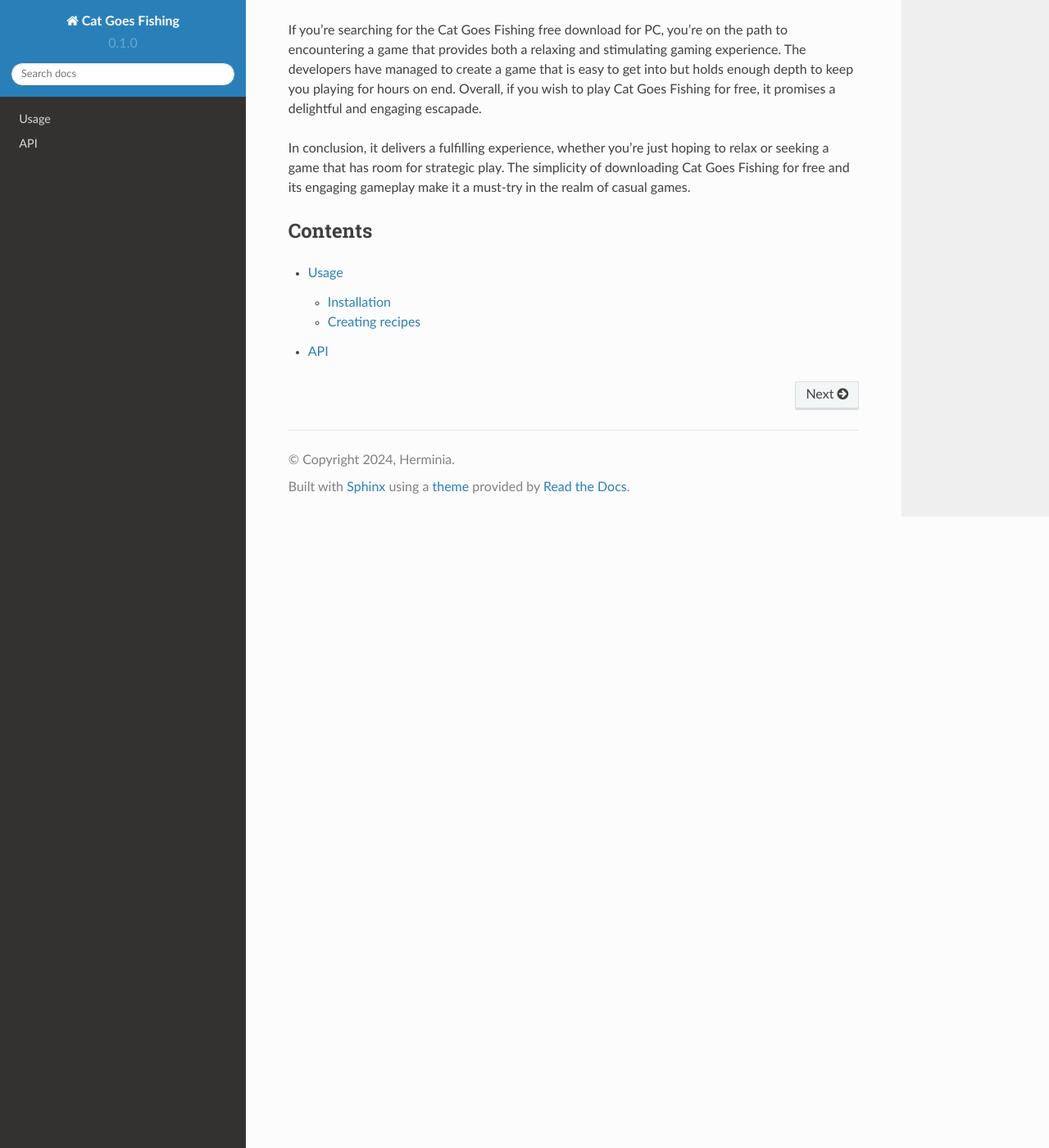
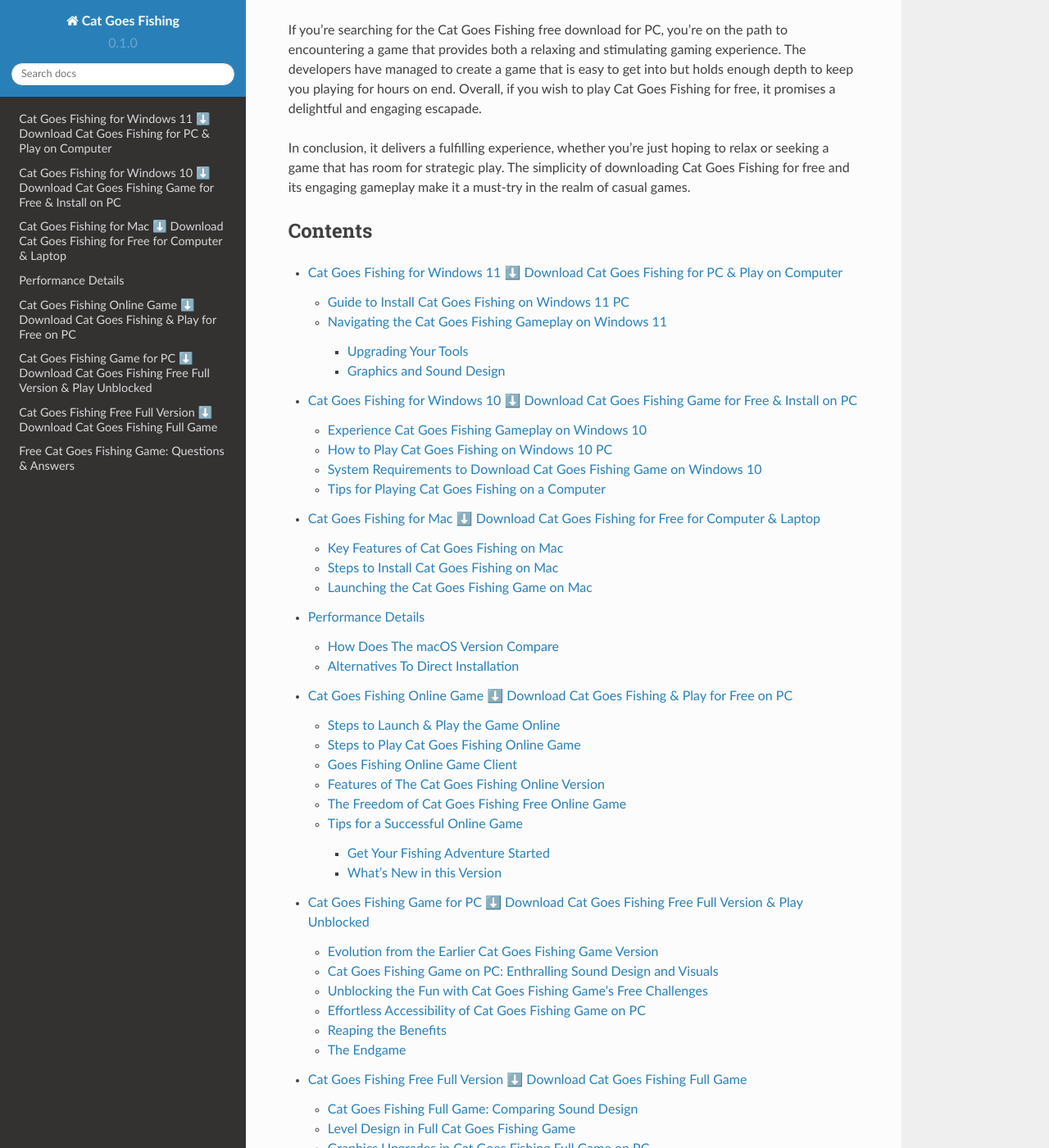
Before and after one commit to Herminial/cat-goes-fishing, a Sphinx documentation site: the page built from docs/source/index.rst, in a window 1280 px wide and 1400 px high, scrolled down 1405 px. Shown: the whole window at 82% size. Built offline with Sphinx 7.4.7 and the Read the Docs theme 2.0.0, drawn with Linux system fonts in a browser that asks for light colours; some of the changed text lies outside the part shown.

Commit message:
Update index.rst

```diff
--- a/docs/source/index.rst
+++ b/docs/source/index.rst
@@ -38,5 +38,10 @@
 
 .. toctree::
 
-   usage
-   api
+   windows11
+   windows10
+   mac
+   online
+   pc
+   fullversionr
+   faq
```
